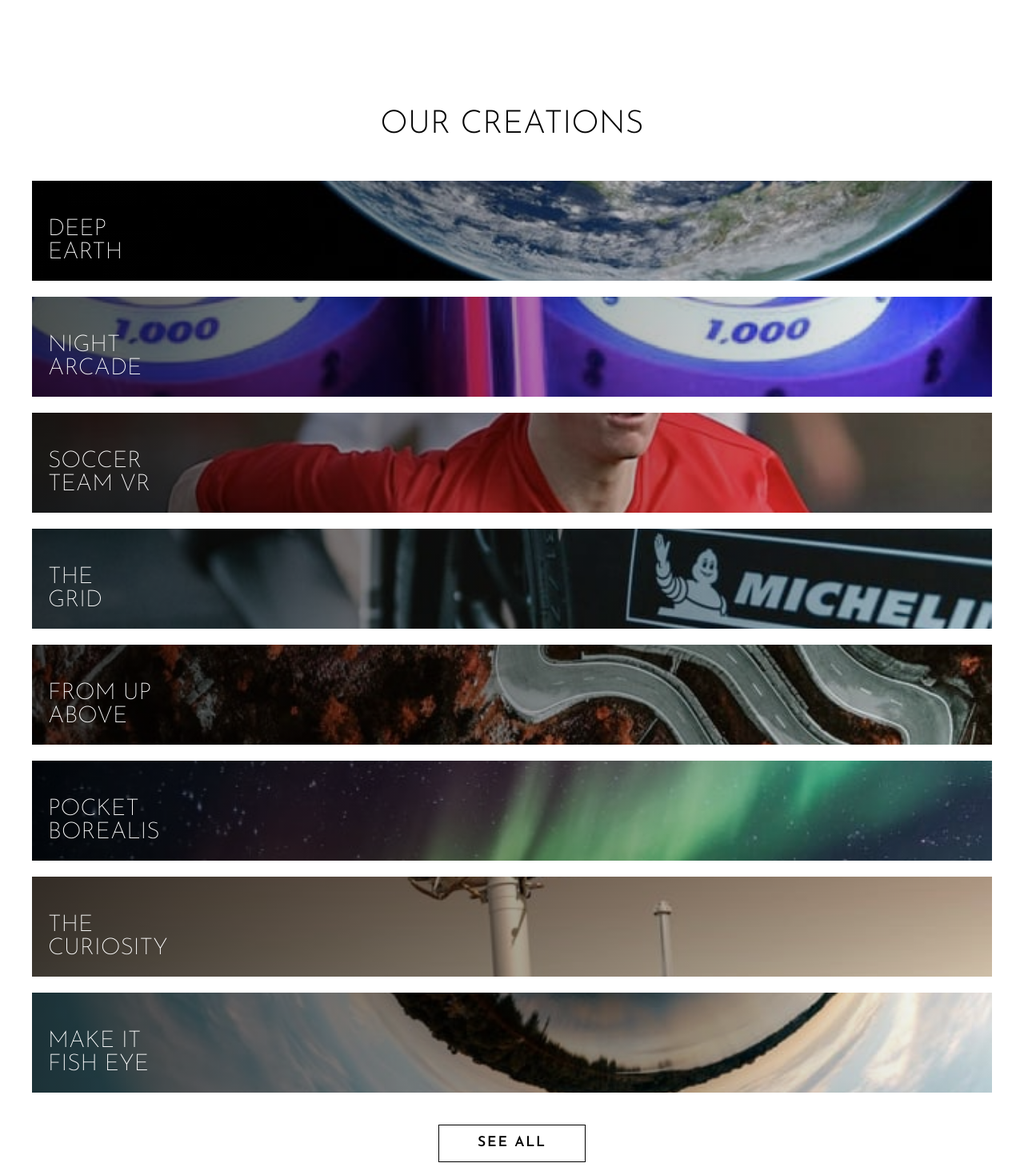
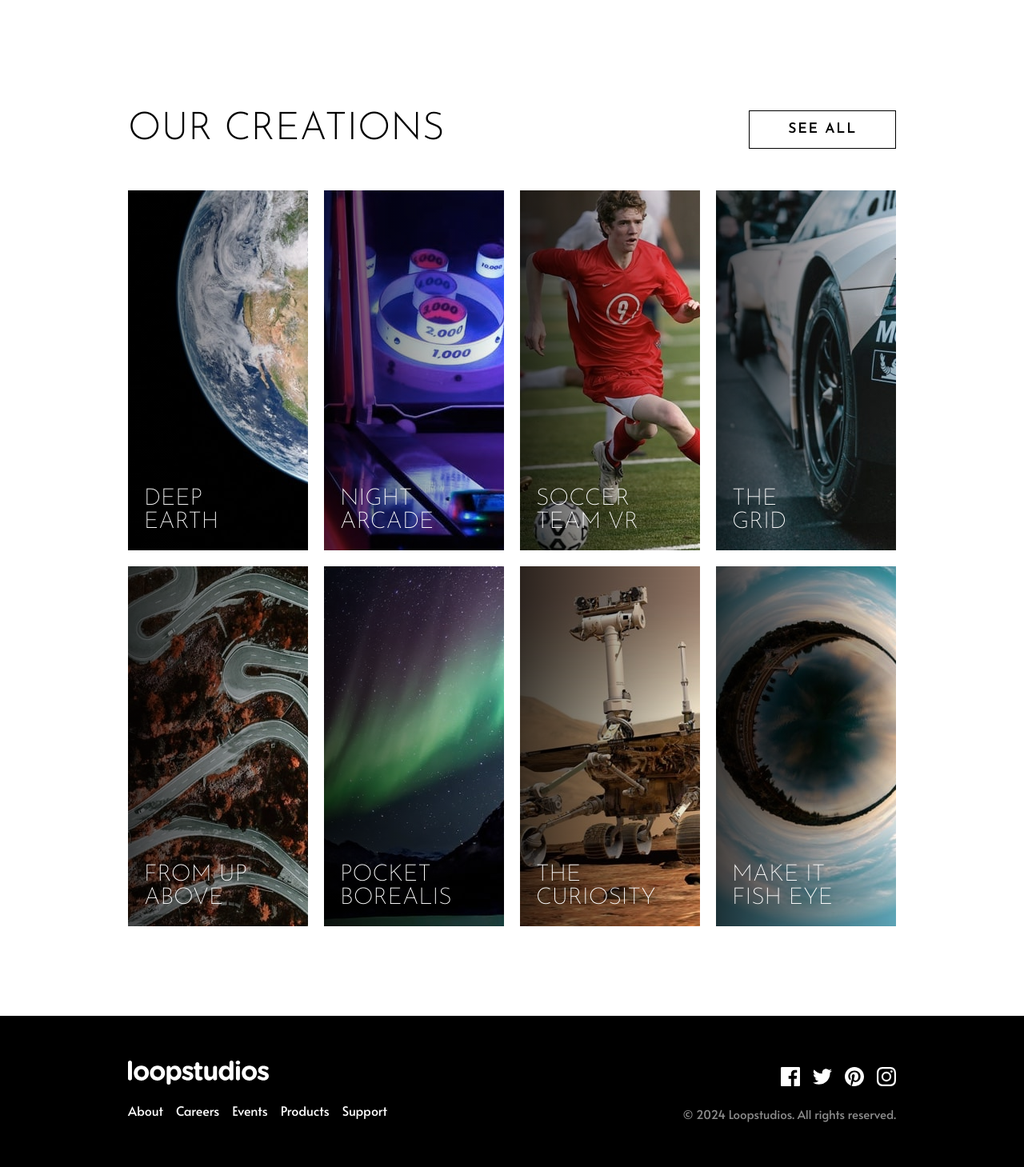
Before and after one commit to yogskr/frontend-mentor, a React (Vite) app in the folder 10-loopstudios-landing-page/: page / in a window 1280 px wide. Shown: the part 1191-2650 px from the top of the page at 80% size. Built offline with nearby package versions, Linux system fonts and the light colour scheme.

Commit message:
Added functionality to show/hide button according to the screen size

```diff
--- a/10-loopstudios-landing-page/src/pages/Projects.jsx
+++ b/10-loopstudios-landing-page/src/pages/Projects.jsx
@@ -1,33 +1,63 @@
+import { useState, useEffect } from "react";
 import { projectListTexts } from "../assets/data/text-data";
 import { projectText } from "../assets/data/text-data";
 import { uppercaseLetter } from "../assets/helpers/helper";
+import Button from "../components/Button";
 
 export default function Projects() {
-  const projectItems = projectListTexts.map((text) => (
+  const [showButton, setShowButton] = useState(true);
+
+  useEffect(() => {
+    const handleResize = () => {
+      const screenWidth = window.innerWidth;
+      if (screenWidth >= 768 && screenWidth < 1024) {
+        // Show button inside article tag when screen width is between 768px and 1024px
+        setShowButton(false);
+      } else if (screenWidth >= 1024) {
+        // Hide button inside section tag when screen width is 1024px and above
+        setShowButton(true);
+      } else {
+        // Show button inside article tag when screen width is below 768px
+        setShowButton(false);
+      }
+    };
+
+    // Add event listener for window resize
+    window.addEventListener("resize", handleResize);
+
+    // Call handleResize initially to set initial state
+    handleResize();
+
+    // Remove event listener on component unmount
+    return () => window.removeEventListener("resize", handleResize);
+  }, []);
+
+  const projectItems = projectListTexts.map((item) => (
     <figure
-      key={text.id}
-      className={`group flex h-[125px] w-full ${text.backgroundMobile} bg-cover bg-center bg-no-repeat`}
+      key={item.id}
+      className={`group flex h-[125px] w-full lg:h-[400px] lg:w-full xl:h-[450px] 2xl:w-full ${item.backgroundMobile} ${item.backgroundDesktop} bg-cover bg-no-repeat`}
     >
-      <span className="flex h-full w-full items-end bg-gradient-to-r from-black/70 p-5 transition delay-200 duration-300 hover:cursor-pointer hover:from-neutral-300/85 hover:to-neutral-300/85">
+      <figcaption className="flex h-full w-full items-end bg-gradient-to-r from-black/70 p-5 transition delay-200 duration-300 hover:cursor-pointer hover:from-neutral-300/85 hover:to-neutral-300/85">
         <p className="flex w-full flex-col text-balance font-josefinSans text-[1.5rem] font-extralight leading-none text-white group-hover:font-light group-hover:text-black md:text-[1.8rem]">
-          <span>{uppercaseLetter(text.titleOne)}</span>
-          <span>{uppercaseLetter(text.titleTwo)}</span>
+          <span>{uppercaseLetter(item.titleOne)}</span>
+          <span>{uppercaseLetter(item.titleTwo)}</span>
         </p>
-      </span>
+      </figcaption>
     </figure>
   ));
 
   return (
-    <section className="flex flex-col items-center justify-center gap-10 px-5 pb-20 pt-10 md:px-10 md:pb-28 md:pt-16">
-      <h2 className="text-center font-josefinSans text-[2rem] font-light md:text-[2.5rem]">
-        {uppercaseLetter(projectText.heading)}
-      </h2>
-      <div className="flex w-full flex-col items-center gap-5">
+    <section className="flex flex-col items-center justify-center gap-10 px-5 pb-20 pt-10 md:px-10 md:pb-28 md:pt-16 lg:px-20 xl:px-40">
+      <article className="flex w-full items-center justify-between">
+        <h2 className="text-center font-josefinSans text-[2rem] font-light md:text-[2.5rem] lg:text-[2.5rem] xl:text-[3rem]">
+          {uppercaseLetter(projectText.heading)}
+        </h2>
+        {showButton && <Button />}
+      </article>
+      <div className="flex w-full flex-col items-center gap-5 lg:grid lg:grid-cols-4 2xl:gap-12">
         {projectItems}
       </div>
-      <button className=" border border-black bg-white p-[0.6rem] px-12 align-middle font-josefinSans font-semibold tracking-widest hover:cursor-pointer hover:bg-black hover:text-white hover:transition md:text-[1.1rem]">
-        {uppercaseLetter(projectText.button)}
-      </button>
+      {!showButton && <Button />}
     </section>
   );
 }
```
